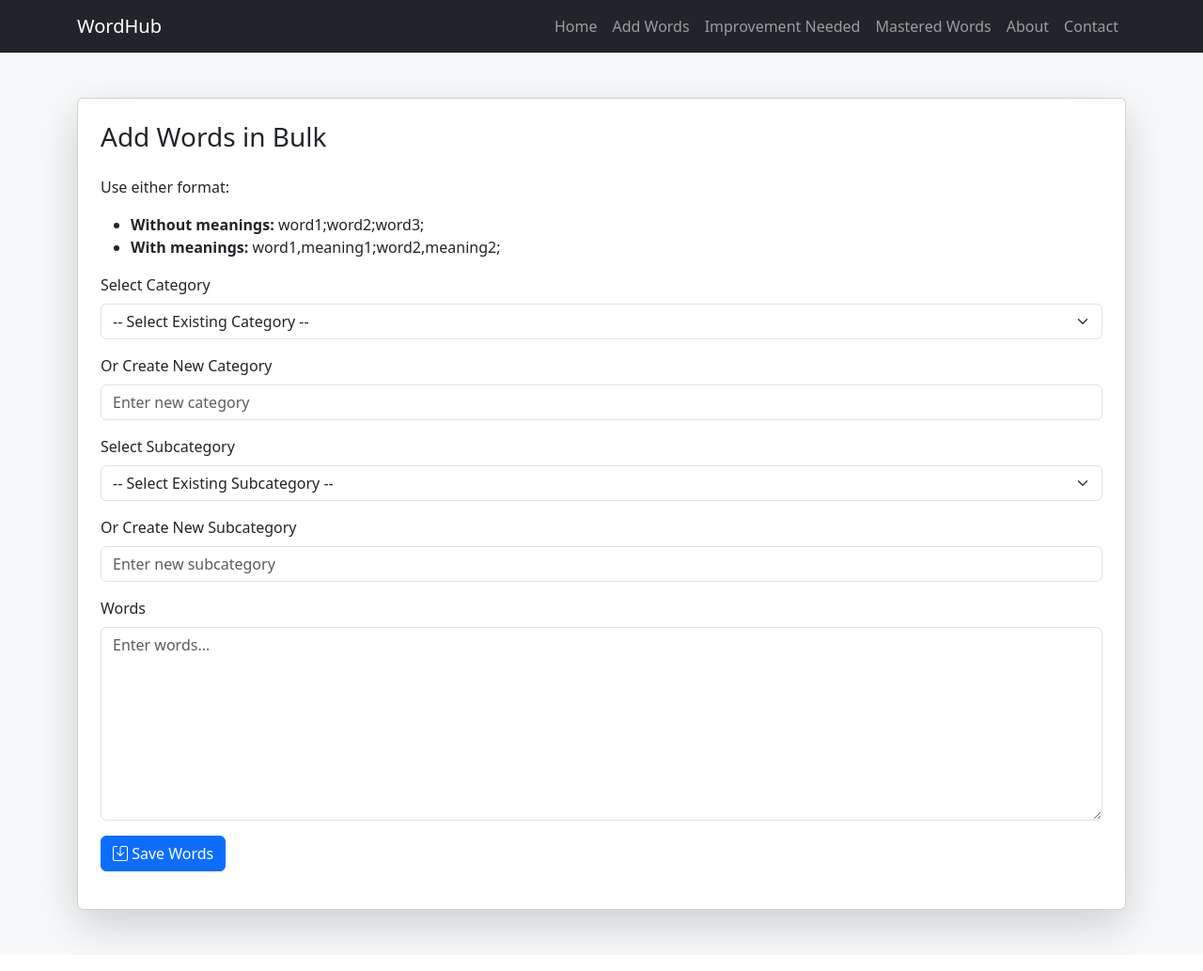
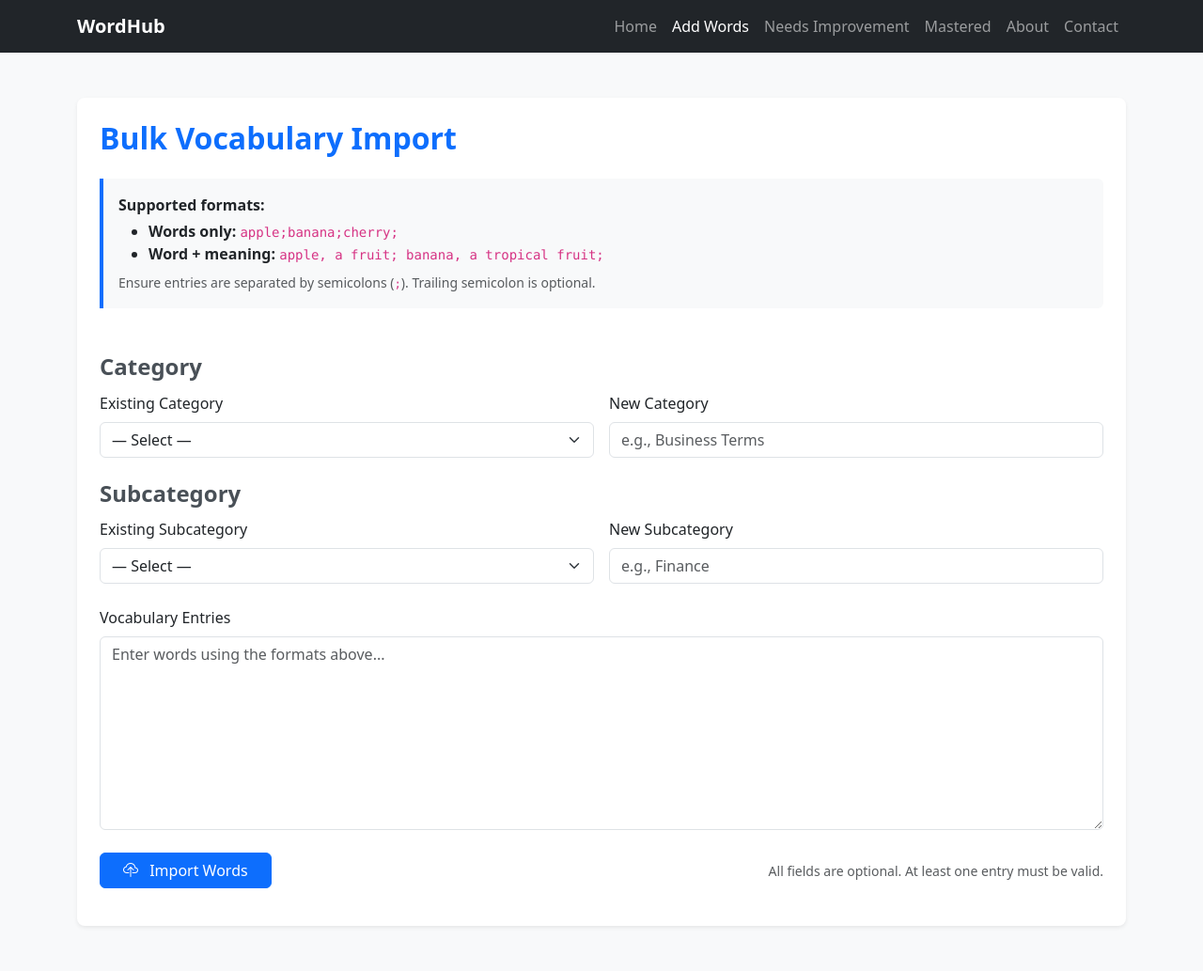
Before and after one commit to BrijBright/wordhub, a Django app: page /add-words/ in a window 1280 px wide. Shown: the whole page at 94% size. Before the commit the page ends 1010 px from the top, so only its background shows below. Run offline with Django 5.2, Linux system fonts and the light colour scheme; data that the repository does not hold is empty; some libraries are stand-ins or nearby versions.

Commit message:
add word ui chages

```diff
--- a/templates/add_words.html
+++ b/templates/add_words.html
@@ -4,7 +4,7 @@
   <head>
     <meta charset="UTF-8" />
     <meta name="viewport" content="width=device-width, initial-scale=1.0" />
-    <title>Add Bulk Words</title>
+    <title>Add Bulk Vocabulary | WordHub</title>
 
     <!-- Bootstrap CSS -->
     <link
@@ -16,17 +16,36 @@
       href="https://cdn.jsdelivr.net/npm/bootstrap-icons@1.11.1/font/bootstrap-icons.css"
     />
     <link rel="stylesheet" href="{% static 'css/style.css' %}" />
+    <style>
+      .form-section-title {
+        font-weight: 600;
+        color: #495057;
+        margin-top: 1.5rem;
+        margin-bottom: 0.75rem;
+      }
+      .info-callout {
+        background-color: #f8f9fa;
+        border-left: 4px solid #0d6efd;
+        padding: 1rem;
+        border-radius: 0 0.375rem 0.375rem 0;
+        margin-bottom: 1.5rem;
+      }
+    </style>
   </head>
 
   <body class="bg-light">
     <!-- ===== Navbar ===== -->
     <nav class="navbar navbar-expand-lg navbar-dark bg-dark">
       <div class="container">
-        <a class="navbar-brand" href="{% url 'home' %}">WordHub</a>
+        <a class="navbar-brand fw-bold" href="{% url 'home' %}">WordHub</a>
         <button
           class="navbar-toggler"
+          type="button"
           data-bs-toggle="collapse"
           data-bs-target="#navMenu"
+          aria-controls="navMenu"
+          aria-expanded="false"
+          aria-label="Toggle navigation"
         >
           <span class="navbar-toggler-icon"></span>
         </button>
@@ -37,19 +56,17 @@
               <a class="nav-link" href="{% url 'home' %}">Home</a>
             </li>
             <li class="nav-item">
-              <a class="nav-link" href="{% url 'add_words_page' %}"
+              <a class="nav-link active" href="{% url 'add_words_page' %}"
                 >Add Words</a
               >
             </li>
             <li class="nav-item">
               <a class="nav-link" href="{% url 'improvement_list' %}"
-                >Improvement Needed</a
+                >Needs Improvement</a
               >
             </li>
             <li class="nav-item">
-              <a class="nav-link" href="{% url 'mastered_list' %}"
-                >Mastered Words</a
-              >
+              <a class="nav-link" href="{% url 'mastered_list' %}">Mastered</a>
             </li>
             <li class="nav-item"><a class="nav-link" href="#">About</a></li>
             <li class="nav-item"><a class="nav-link" href="#">Contact</a></li>
@@ -59,60 +76,72 @@
     </nav>
 
     <div class="container py-5">
-      <div class="card shadow-lg p-4">
-        <h3 class="mb-4">Add Words in Bulk</h3>
+      <div class="card shadow-sm border-0 rounded-3 p-4">
+        <h2 class="mb-4 fw-bold text-primary">Bulk Vocabulary Import</h2>
 
-        <p>Use either format:</p>
-        <ul>
-          <li><strong>Without meanings:</strong> word1;word2;word3;</li>
+        <div class="info-callout">
+          <p class="mb-1"><strong>Supported formats:</strong></p>
+          <ul class="mb-0">
             <li>
-            <strong>With meanings:</strong> word1,meaning1;word2,meaning2;
+              <strong>Words only:</strong> <code>apple;banana;cherry;</code>
+            </li>
+            <li>
+              <strong>Word + meaning:</strong>
+              <code>apple, a fruit; banana, a tropical fruit;</code>
             </li>
           </ul>
+          <p class="mt-2 mb-0 text-muted small">
+            Ensure entries are separated by semicolons (<code>;</code>).
+            Trailing semicolon is optional.
+          </p>
+        </div>
 
-        <form id="bulkWordForm">
+        <form id="bulkWordForm" novalidate>
           {% csrf_token %}
 
           <!-- Category Section -->
-          <div class="mb-3">
+          <h4 class="form-section-title">Category</h4>
+          <div class="row g-3 mb-4">
+            <div class="col-md-6">
               <label for="categorySelect" class="form-label"
-              >Select Category</label
+                >Existing Category</label
               >
               <select
                 id="categorySelect"
                 name="categorySelect"
                 class="form-select"
               >
-              <option value="">-- Select Existing Category --</option>
+                <option value="">— Select —</option>
                 {% for cat in categories %}
                 <option value="{{ cat.id }}">{{ cat.name }}</option>
                 {% endfor %}
               </select>
             </div>
-          <div class="mb-3">
-            <label for="newCategory" class="form-label"
-              >Or Create New Category</label
-            >
+            <div class="col-md-6">
+              <label for="newCategory" class="form-label">New Category</label>
               <input
                 type="text"
                 id="newCategory"
                 name="newCategory"
                 class="form-control"
-              placeholder="Enter new category"
+                placeholder="e.g., Business Terms"
               />
+            </div>
           </div>
 
           <!-- Subcategory Section -->
-          <div class="mb-3">
+          <h4 class="form-section-title">Subcategory</h4>
+          <div class="row g-3 mb-4">
+            <div class="col-md-6">
               <label for="subcategorySelect" class="form-label"
-              >Select Subcategory</label
+                >Existing Subcategory</label
               >
               <select
                 id="subcategorySelect"
                 name="subcategorySelect"
                 class="form-select"
               >
-              <option value="">-- Select Existing Subcategory --</option>
+                <option value="">— Select —</option>
                 {% for sub in subcategories %}
                 <option value="{{ sub.id }}">
                   {{ sub.name }} ({{ sub.category.name }})
@@ -120,42 +149,50 @@
                 {% endfor %}
               </select>
             </div>
-          <div class="mb-3">
+            <div class="col-md-6">
               <label for="newSubcategory" class="form-label"
-              >Or Create New Subcategory</label
+                >New Subcategory</label
               >
               <input
                 type="text"
                 id="newSubcategory"
                 name="newSubcategory"
                 class="form-control"
-              placeholder="Enter new subcategory"
+                placeholder="e.g., Finance"
               />
+            </div>
           </div>
 
           <!-- Bulk Words Textarea -->
-          <div class="mb-3">
-            <label for="bulkInput" class="form-label">Words</label>
+          <div class="mb-4">
+            <label for="bulkInput" class="form-label fw-medium"
+              >Vocabulary Entries</label
+            >
             <textarea
               id="bulkInput"
               name="bulkInput"
               class="form-control"
               rows="8"
-              placeholder="Enter words..."
+              placeholder="Enter words using the formats above..."
             ></textarea>
           </div>
 
-          <button type="submit" class="btn btn-primary">
-            <i class="bi bi-save"></i> Save Words
+          <div class="d-flex justify-content-between align-items-center">
+            <button type="submit" class="btn btn-primary px-4">
+              <i class="bi bi-cloud-upload me-2"></i> Import Words
             </button>
-          <div id="responseMsg" class="mt-3 fw-bold"></div>
+            <small class="text-muted"
+              >All fields are optional. At least one entry must be valid.</small
+            >
+          </div>
+
+          <div id="responseMsg" class="mt-3 fw-semibold"></div>
         </form>
       </div>
     </div>
 
-    <!-- Bootstrap JS + Popper -->
+    <!-- Bootstrap JS -->
     <script src="https://cdn.jsdelivr.net/npm/bootstrap@5.3.3/dist/js/bootstrap.bundle.min.js"></script>
-
     <!-- Custom JS -->
     <script src="{% static 'js/form-handler.js' %}"></script>
   </body>
```
Lines whose indentation alone changed are shown as unchanged.
